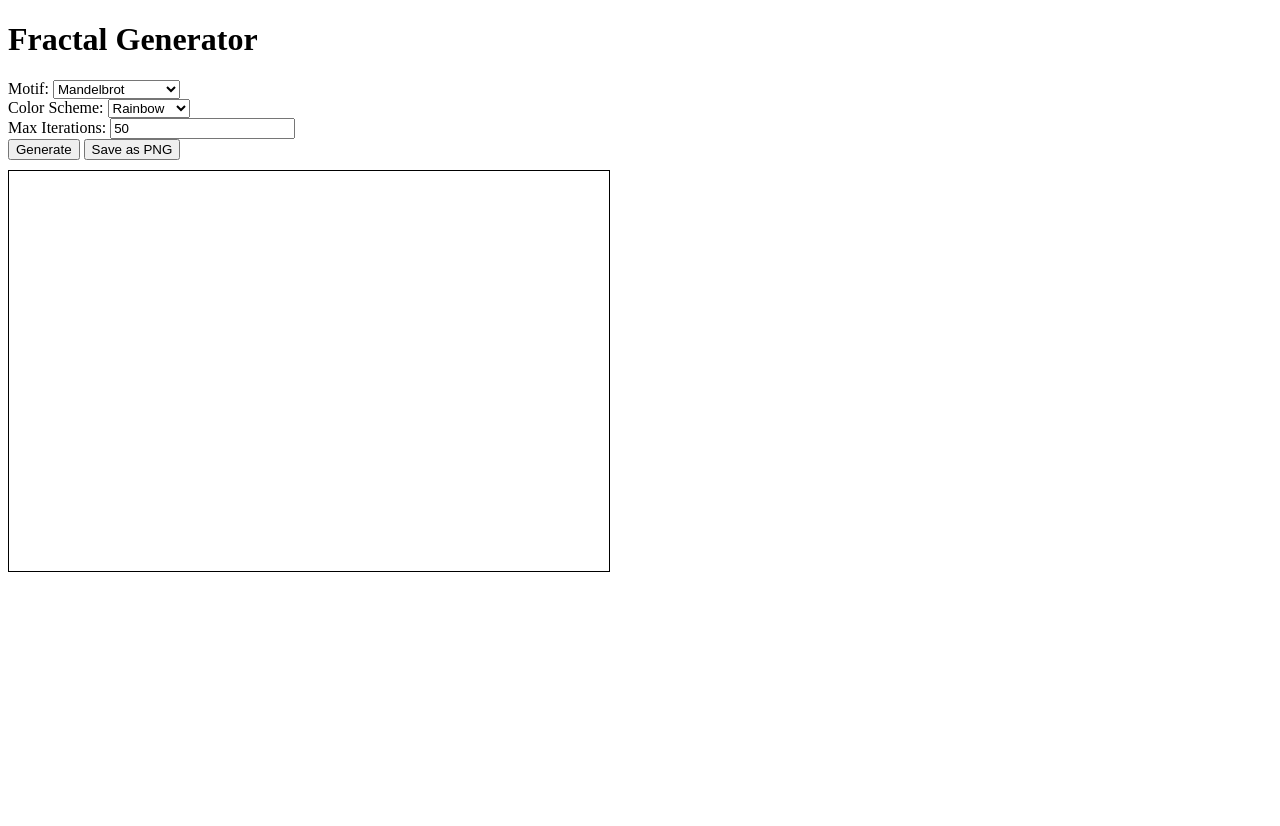
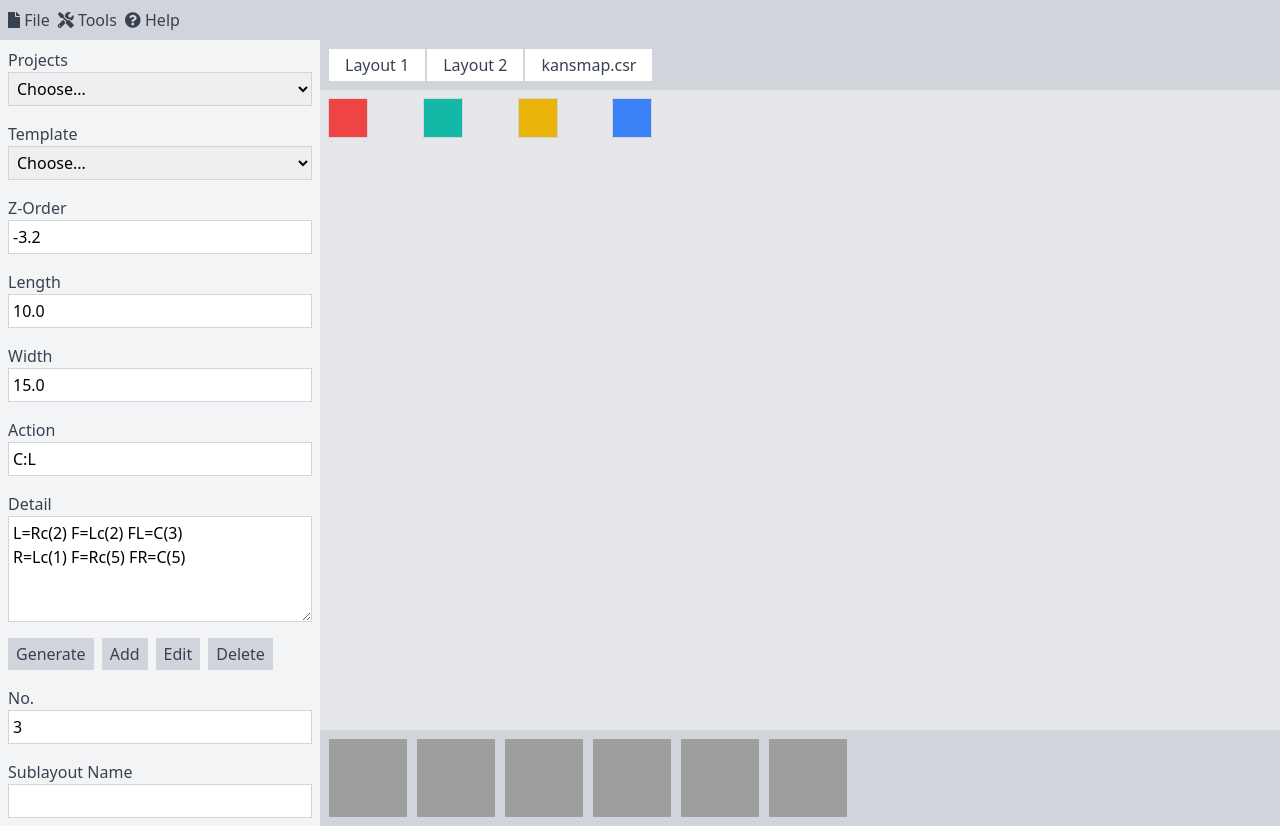
Before and after one commit to ibrohim-cell/webfractal, a plain HTML site: page index.html in a window 1280 px wide. Before the commit the page ends 800 px from the top, so only its background shows below. Drawn offline with nearby package versions, Linux system fonts and the light colour scheme; grey boxes are pictures that could not be loaded.

Commit message:
Update index.html

```diff
--- a/index.html
+++ b/index.html
@@ -1,58 +1,172 @@
-<!DOCTYPE html>
-<html lang="en">
-<head>
-    <meta charset="UTF-8">
-    <meta name="viewport" content="width=device-width, initial-scale=1.0">
-    <title>Fractal Generator</title>
-    <style>
-        #fractalCanvas {
-            border: 1px solid black;
-            display: block;
-            margin-top: 10px;
-        }
-    </style>
-</head>
-<body>
-    <h1>Fractal Generator</h1>
-    <label for="motif">Motif:</label>
-    <select id="motif">
-        <option value="mandelbrot">Mandelbrot</option>
-        <option value="julia">Julia</option>
-        <option value="sierpinski">Sierpinski</option>
-        <option value="burningShip">Burning Ship</option>
-        <option value="multibrot">Multibrot</option>
-        <option value="cubicMandelbrot">Cubic Mandelbrot</option>
-        <option value="cubicJulia">Cubic Julia</option>
-        <option value="dragonCurve">Dragon Curve</option>
-        <option value="hilbertCurve">Hilbert Curve</option>
-        <option value="kochSnowflake">Koch Snowflake</option>
-    </select>
-    <br>
-
-    <label for="colorScheme">Color Scheme:</label>
-    <select id="colorScheme">
-        <option value="rainbow">Rainbow</option>
-        <option value="blue">Blue</option>
-        <option value="greyscale">Greyscale</option>
-        <option value="sunset">Sunset</option>
-        <option value="ocean">Ocean</option>
-        <option value="forest">Forest</option>
-        <option value="fire">Fire</option>
-        <option value="earth">Earth</option>
-        <option value="pastel">Pastel</option>
-        <option value="electric">Electric</option>
-    </select>
-    <br>
-
-    <label for="maxIterations">Max Iterations:</label>
-    <input type="number" id="maxIterations" value="50" min="1">
-    <br>
-
-    <button id="generateButton">Generate</button>
-    <button id="saveButton">Save as PNG</button>
-
-    <canvas id="fractalCanvas" width="600" height="400"></canvas>
-
-    <script src="fractal.js"></script> <!-- Pastikan Anda menyimpan JavaScript sebagai fractal.js -->
-</body>
+<html>
+ <head>
+  <title>
+   Pattern Editor
+  </title>
+  <script src="https://cdn.tailwindcss.com">
+  </script>
+  <link href="https://cdnjs.cloudflare.com/ajax/libs/font-awesome/5.15.3/css/all.min.css" rel="stylesheet"/>
+ </head>
+ <body class="bg-gray-200">
+  <div class="flex flex-col h-screen">
+   <!-- Header -->
+   <div class="flex items-center justify-between bg-gray-300 p-2">
+    <div class="flex items-center space-x-2">
+     <button class="text-gray-700">
+      <i class="fas fa-file">
+      </i>
+      File
+     </button>
+     <button class="text-gray-700">
+      <i class="fas fa-tools">
+      </i>
+      Tools
+     </button>
+     <button class="text-gray-700">
+      <i class="fas fa-question-circle">
+      </i>
+      Help
+     </button>
+    </div>
+   </div>
+   <!-- Main Content -->
+   <div class="flex flex-1">
+    <!-- Sidebar -->
+    <div class="w-1/4 bg-gray-100 p-2">
+     <div class="mb-4">
+      <label class="block text-gray-700">
+       Projects
+      </label>
+      <select class="w-full border border-gray-300 p-1">
+       <option>
+        Choose...
+       </option>
+      </select>
+     </div>
+     <div class="mb-4">
+      <label class="block text-gray-700">
+       Template
+      </label>
+      <select class="w-full border border-gray-300 p-1">
+       <option>
+        Choose...
+       </option>
+      </select>
+     </div>
+     <div class="mb-4">
+      <label class="block text-gray-700">
+       Z-Order
+      </label>
+      <input class="w-full border border-gray-300 p-1" type="number" value="-3.2"/>
+     </div>
+     <div class="mb-4">
+      <label class="block text-gray-700">
+       Length
+      </label>
+      <input class="w-full border border-gray-300 p-1" type="number" value="10.0"/>
+     </div>
+     <div class="mb-4">
+      <label class="block text-gray-700">
+       Width
+      </label>
+      <input class="w-full border border-gray-300 p-1" type="number" value="15.0"/>
+     </div>
+     <div class="mb-4">
+      <label class="block text-gray-700">
+       Action
+      </label>
+      <input class="w-full border border-gray-300 p-1" type="text" value="C:L"/>
+     </div>
+     <div class="mb-4">
+      <label class="block text-gray-700">
+       Detail
+      </label>
+      <textarea class="w-full border border-gray-300 p-1" rows="4">L=Rc(2) F=Lc(2) FL=C(3)
+R=Lc(1) F=Rc(5) FR=C(5)</textarea>
+     </div>
+     <div class="flex space-x-2">
+      <button class="bg-gray-300 text-gray-700 px-2 py-1">
+       Generate
+      </button>
+      <button class="bg-gray-300 text-gray-700 px-2 py-1">
+       Add
+      </button>
+      <button class="bg-gray-300 text-gray-700 px-2 py-1">
+       Edit
+      </button>
+      <button class="bg-gray-300 text-gray-700 px-2 py-1">
+       Delete
+      </button>
+     </div>
+     <div class="mt-4">
+      <label class="block text-gray-700">
+       No.
+      </label>
+      <input class="w-full border border-gray-300 p-1" type="number" value="3"/>
+     </div>
+     <div class="mt-4">
+      <label class="block text-gray-700">
+       Sublayout Name
+      </label>
+      <input class="w-full border border-gray-300 p-1" type="text"/>
+     </div>
+    </div>
+    <!-- Main Panel -->
+    <div class="flex-1 flex flex-col">
+     <!-- Layout and Library Tabs -->
+     <div class="flex bg-gray-300 p-2">
+      <button class="bg-white text-gray-700 px-4 py-1 border border-gray-300">
+       Layout 1
+      </button>
+      <button class="bg-white text-gray-700 px-4 py-1 border border-gray-300">
+       Layout 2
+      </button>
+      <button class="bg-white text-gray-700 px-4 py-1 border border-gray-300">
+       kansmap.csr
+      </button>
+     </div>
+     <!-- Pattern Display -->
+     <div class="flex-1 bg-gray-200 p-2">
+      <div class="grid grid-cols-10 gap-1">
+       <!-- Repeat for each pattern block -->
+       <div class="w-10 h-10 bg-red-500 border border-gray-300">
+       </div>
+       <div class="w-10 h-10 bg-teal-500 border border-gray-300">
+       </div>
+       <div class="w-10 h-10 bg-yellow-500 border border-gray-300">
+       </div>
+       <div class="w-10 h-10 bg-blue-500 border border-gray-300">
+       </div>
+       <!-- Repeat the above divs to match the pattern in the screenshot -->
+       <!-- ... -->
+      </div>
+     </div>
+     <!-- Library -->
+     <div class="bg-gray-300 p-2">
+      <div class="flex space-x-2">
+       <!-- Repeat for each library item -->
+       <div class="w-20 h-20 bg-black border border-gray-300">
+        <img alt="Pattern 1" class="w-full h-full" height="80" src="https://storage.googleapis.com/a1aa/image/uI8n0pbJMT4rFxg9N9hcjbIbBYoRy3KnCHl6IeOfbH7pL2sTA.jpg" width="80"/>
+       </div>
+       <div class="w-20 h-20 bg-black border border-gray-300">
+        <img alt="Pattern 2" class="w-full h-full" height="80" src="https://storage.googleapis.com/a1aa/image/MoTmWAawzCryBpfxOUJHt7ZNSsFAIheu7zXKq5cOpclmL2sTA.jpg" width="80"/>
+       </div>
+       <div class="w-20 h-20 bg-black border border-gray-300">
+        <img alt="Pattern 3" class="w-full h-full" height="80" src="https://storage.googleapis.com/a1aa/image/eRwOwjuA230kJCuCesEEN2W5Gaj2gxyLCHlyNKReZysLXsZnA.jpg" width="80"/>
+       </div>
+       <div class="w-20 h-20 bg-black border border-gray-300">
+        <img alt="Pattern 4" class="w-full h-full" height="80" src="https://storage.googleapis.com/a1aa/image/w0G6n8WCZJKTHdl2mLneLlastChb2X7qWtARSwlyJYM0Fb2JA.jpg" width="80"/>
+       </div>
+       <div class="w-20 h-20 bg-black border border-gray-300">
+        <img alt="Pattern 5" class="w-full h-full" height="80" src="https://storage.googleapis.com/a1aa/image/BgrL7YCinbZSHZ9dbNxQotYl3VZdQrsKxexAtL4KtjQyFb2JA.jpg" width="80"/>
+       </div>
+       <div class="w-20 h-20 bg-black border border-gray-300">
+        <img alt="Pattern 6" class="w-full h-full" height="80" src="https://storage.googleapis.com/a1aa/image/E65yraezdn2TBqofEMF2vNVxGzX7774cepliJVUf7iuJuYzOB.jpg" width="80"/>
+       </div>
+      </div>
+     </div>
+    </div>
+   </div>
+  </div>
+ </body>
 </html>
```
